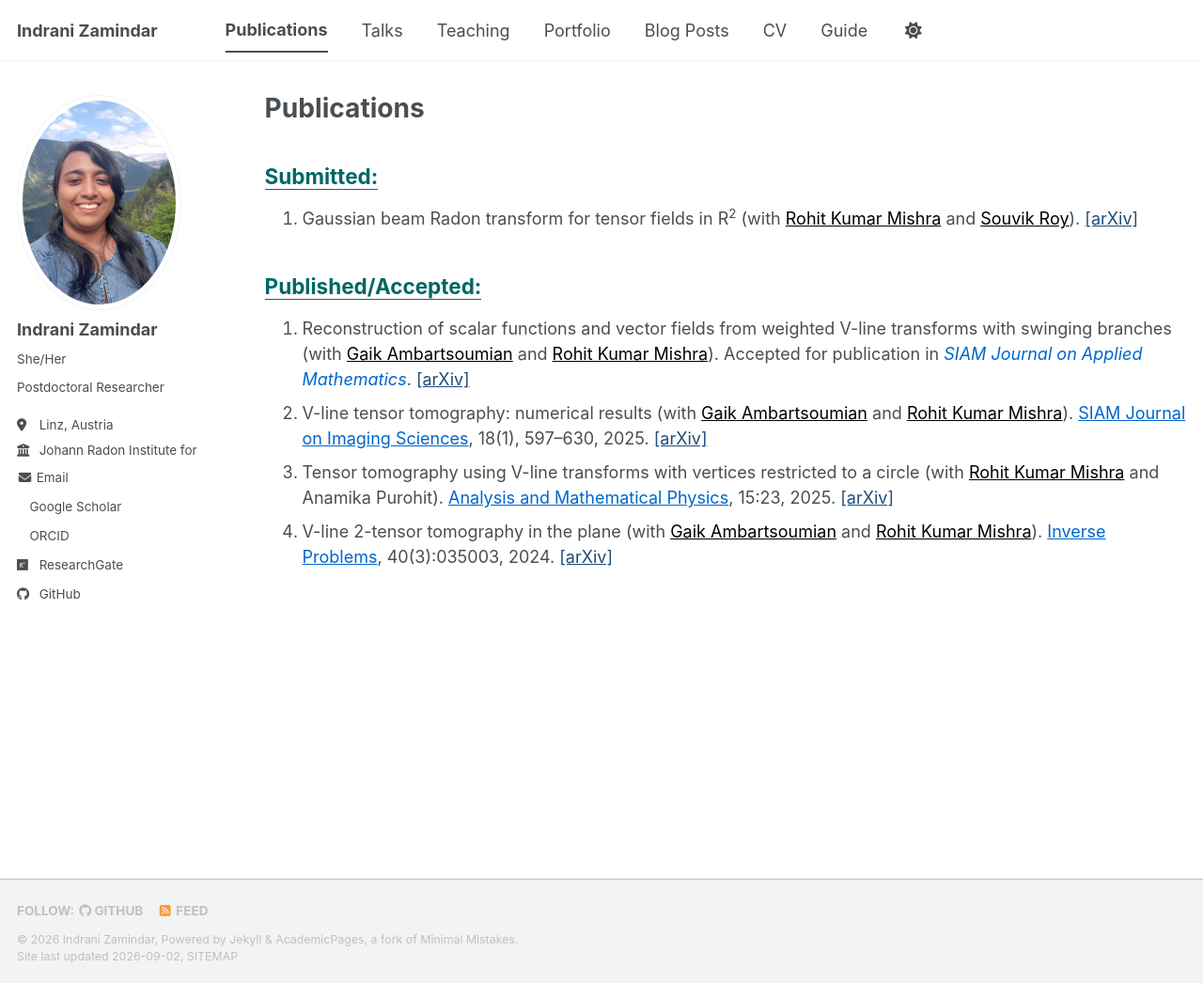
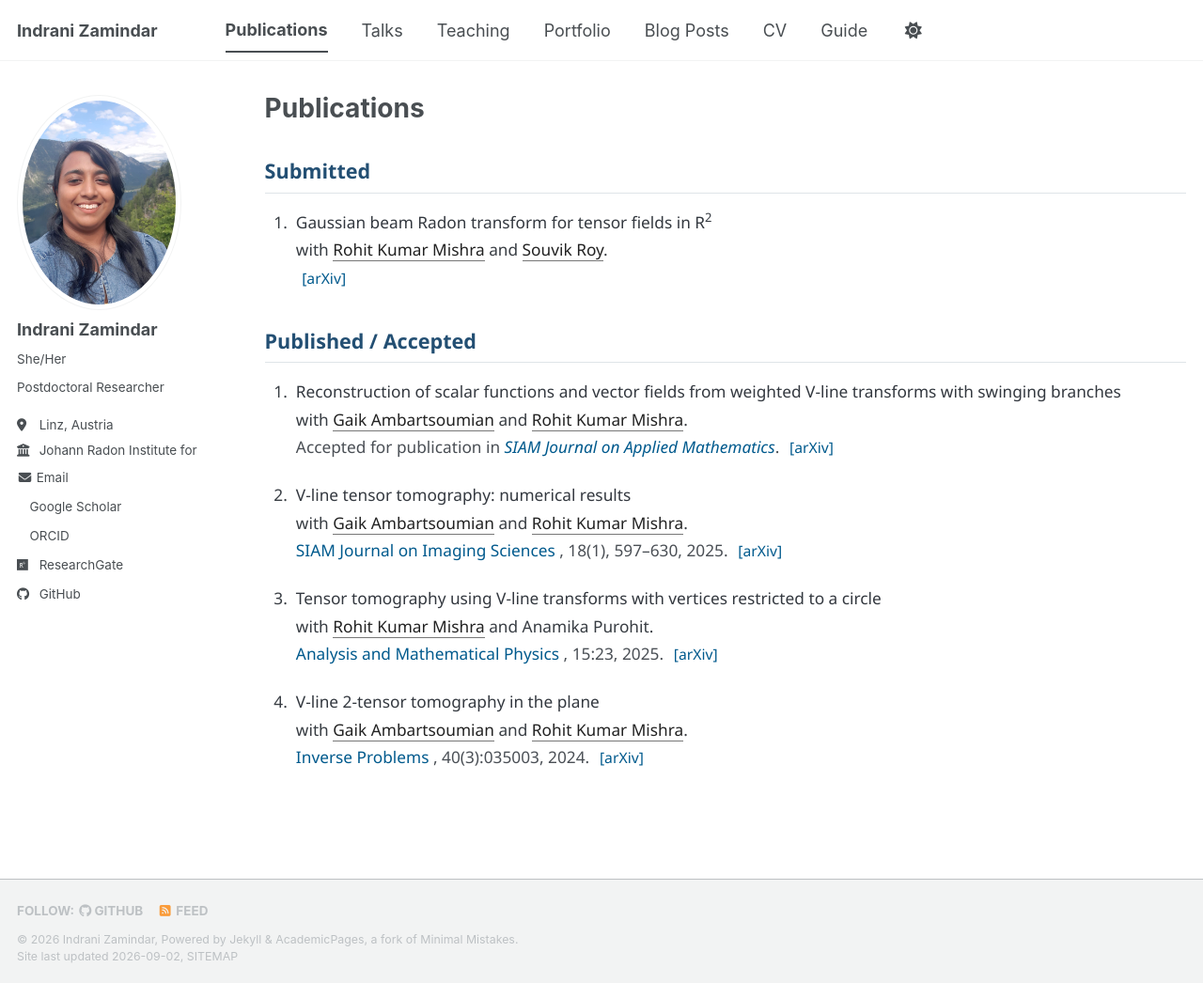
Before and after one commit to izamindar/izamindar.github.io, a Jekyll site: the page built from _pages/publications.html, in a window 1280 px wide and 1046 px high. Shown: the whole window at 94% size. Built offline with Jekyll 4.4.1, drawn with Linux system fonts in a browser that asks for light colours; a style sheet for code colours, icons or effects is not loaded.

Commit message:
Update publication page

```diff
--- a/_pages/publications.html
+++ b/_pages/publications.html
@@ -5,54 +5,263 @@ permalink: /publications/
 author_profile: true
 ---
 
-<h2 style="color:#006666;"><u>Submitted:</u></h2>
+<style>
 
-<ol>
+/* ---------- PUBLICATION PAGE ---------- */
+
+.publication-page {
+  font-family: "Avenir Next", "Segoe UI", Helvetica, Arial, sans-serif;
+  color: #383d43;
+  font-size: 0.96rem;
+  line-height: 1.55;
+}
+
+
+/* Section labels */
+
+.pub-section-title {
+  font-size: 1.20rem;
+  font-weight: 600;
+  color: #234f73;
+  margin-top: 2rem;
+  margin-bottom: 1rem;
+  padding-bottom: 0.35rem;
+  border-bottom: 1px solid #dfe4e8;
+}
+
+
+/* Publication list */
+
+.pub-list {
+  margin-top: 0;
+  padding-left: 1.6rem;
+}
+
+.pub-list li {
+  padding-left: 0.25rem;
+  margin-bottom: 1.35rem;
+}
+
+
+/* Paper title */
+
+.pub-title {
+  font-weight: 500;
+  color: #33383f;
+  margin-bottom: 0.15rem;
+}
+
+
+/* Author line */
+
+.pub-authors {
+  margin-top: 0.15rem;
+  margin-bottom: 0.15rem;
+}
+
+
+/* Coauthors: black but clickable */
+
+.pub-authors a {
+  color: #222 !important;
+  text-decoration: none;
+  border-bottom: 1px solid #777;
+}
+
+.pub-authors a:hover {
+  color: #005a8d !important;
+  border-bottom-color: #005a8d;
+}
+
+
+/* Journal / venue */
+
+.pub-venue {
+  margin-top: 0.15rem;
+  color: #4a4f55;
+}
+
+.pub-venue a {
+  color: #005a8d !important;
+  text-decoration: none;
+}
+
+.pub-venue a:hover {
+  text-decoration: underline;
+}
+
+
+/* arXiv */
+
+.arxiv-link {
+  color: #355f85 !important;
+  font-size: 0.91em;
+  font-weight: 500;
+  text-decoration: none !important;
+  margin-left: 0.35rem;
+}
+
+.arxiv-link:hover {
+  text-decoration: underline !important;
+}
+
+
+/* Accepted journal name */
+
+.accepted-journal {
+  color: #005a8d;
+  font-style: italic;
+}
+
+
+/* Mobile */
+
+@media (max-width: 768px) {
+
+  .publication-page {
+    font-size: 0.93rem;
+  }
+
+  .pub-section-title {
+    font-size: 1.12rem;
+  }
+
+}
+
+</style>
+
+
+<div class="publication-page">
+
+
+<div class="pub-section-title">Submitted</div>
+
+<ol class="pub-list">
+
   <li>
+
+    <div class="pub-title">
       Gaussian beam Radon transform for tensor fields in R<sup>2</sup>
-    (with <a href="https://sites.google.com/view/rkmishra91" style="color:black;">Rohit Kumar Mishra</a>
-    and <a href="https://roysouvik2.github.io/" style="color:black;">Souvik Roy</a>).
-    <a href="https://arxiv.org/abs/2608.21966" style="color:#1F4E79;">[arXiv]</a>
+    </div>
+
+    <div class="pub-authors">
+      with
+      <a href="https://sites.google.com/view/rkmishra91">Rohit Kumar Mishra</a>
+      and
+      <a href="https://roysouvik2.github.io/">Souvik Roy</a>.
+    </div>
+
+    <div class="pub-venue">
+      <a class="arxiv-link"
+         href="https://arxiv.org/abs/2608.21966">[arXiv]</a>
+    </div>
+
   </li>
+
 </ol>
 
 
-<h2 style="color:#006666;"><u>Published/Accepted:</u></h2>
 
-<ol>
+<div class="pub-section-title">Published / Accepted</div>
+
+<ol class="pub-list">
+
   <li>
+
+    <div class="pub-title">
       Reconstruction of scalar functions and vector fields from weighted V-line transforms with swinging branches
-    (with <a href="https://websites.uta.edu/gambarts/" style="color:black;">Gaik Ambartsoumian</a>
-    and <a href="https://sites.google.com/view/rkmishra91" style="color:black;">Rohit Kumar Mishra</a>).
+    </div>
+
+    <div class="pub-authors">
+      with
+      <a href="https://websites.uta.edu/gambarts/">Gaik Ambartsoumian</a>
+      and
+      <a href="https://sites.google.com/view/rkmishra91">Rohit Kumar Mishra</a>.
+    </div>
+
+    <div class="pub-venue">
       Accepted for publication in
-    <em style="color:#0066CC;">SIAM Journal on Applied Mathematics</em>.
-    <a href="https://arxiv.org/abs/2509.00922" style="color:#1F4E79;">[arXiv]</a>
+      <span class="accepted-journal">SIAM Journal on Applied Mathematics</span>.
+      <a class="arxiv-link"
+         href="https://arxiv.org/abs/2509.00922">[arXiv]</a>
+    </div>
+
   </li>
 
+
   <li>
+
+    <div class="pub-title">
       V-line tensor tomography: numerical results
-    (with <a href="https://websites.uta.edu/gambarts/" style="color:black;">Gaik Ambartsoumian</a>
-    and <a href="https://sites.google.com/view/rkmishra91" style="color:black;">Rohit Kumar Mishra</a>).
-    <a href="https://epubs.siam.org/doi/10.1137/24M1689028" style="color:#0066CC;">SIAM Journal on Imaging Sciences</a>,
+    </div>
+
+    <div class="pub-authors">
+      with
+      <a href="https://websites.uta.edu/gambarts/">Gaik Ambartsoumian</a>
+      and
+      <a href="https://sites.google.com/view/rkmishra91">Rohit Kumar Mishra</a>.
+    </div>
+
+    <div class="pub-venue">
+      <a href="https://epubs.siam.org/doi/10.1137/24M1689028">
+        SIAM Journal on Imaging Sciences
+      </a>,
       18(1), 597–630, 2025.
-    <a href="https://arxiv.org/pdf/2405.03249" style="color:#1F4E79;">[arXiv]</a>
+      <a class="arxiv-link"
+         href="https://arxiv.org/abs/2405.03249">[arXiv]</a>
+    </div>
+
   </li>
 
+
   <li>
+
+    <div class="pub-title">
       Tensor tomography using V-line transforms with vertices restricted to a circle
-    (with <a href="https://sites.google.com/view/rkmishra91" style="color:black;">Rohit Kumar Mishra</a>
-    and Anamika Purohit).
-    <a href="https://link.springer.com/article/10.1007/s13324-025-01014-4" style="color:#0066CC;">Analysis and Mathematical Physics</a>,
+    </div>
+
+    <div class="pub-authors">
+      with
+      <a href="https://sites.google.com/view/rkmishra91">Rohit Kumar Mishra</a>
+      and Anamika Purohit.
+    </div>
+
+    <div class="pub-venue">
+      <a href="https://link.springer.com/article/10.1007/s13324-025-01014-4">
+        Analysis and Mathematical Physics
+      </a>,
       15:23, 2025.
-    <a href="https://arxiv.org/pdf/2411.04145" style="color:#1F4E79;">[arXiv]</a>
+      <a class="arxiv-link"
+         href="https://arxiv.org/abs/2411.04145">[arXiv]</a>
+    </div>
+
   </li>
 
+
   <li>
+
+    <div class="pub-title">
       V-line 2-tensor tomography in the plane
-    (with <a href="https://websites.uta.edu/gambarts/" style="color:black;">Gaik Ambartsoumian</a>
-    and <a href="https://sites.google.com/view/rkmishra91" style="color:black;">Rohit Kumar Mishra</a>).
-    <a href="https://iopscience.iop.org/article/10.1088/1361-6420/ad1f83" style="color:#0066CC;">Inverse Problems</a>,
+    </div>
+
+    <div class="pub-authors">
+      with
+      <a href="https://websites.uta.edu/gambarts/">Gaik Ambartsoumian</a>
+      and
+      <a href="https://sites.google.com/view/rkmishra91">Rohit Kumar Mishra</a>.
+    </div>
+
+    <div class="pub-venue">
+      <a href="https://iopscience.iop.org/article/10.1088/1361-6420/ad1f83">
+        Inverse Problems
+      </a>,
       40(3):035003, 2024.
-    <a href="https://arxiv.org/abs/2306.13245" style="color:#1F4E79;">[arXiv]</a>
+      <a class="arxiv-link"
+         href="https://arxiv.org/abs/2306.13245">[arXiv]</a>
+    </div>
+
   </li>
+
 </ol>
+
+</div>
```
Lines whose indentation alone changed are shown as unchanged.
